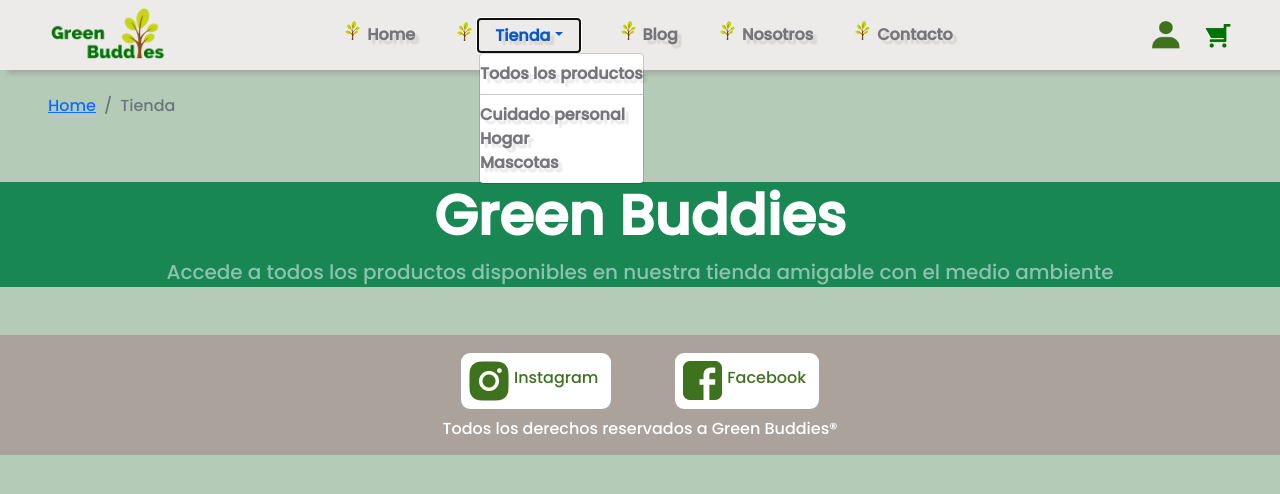
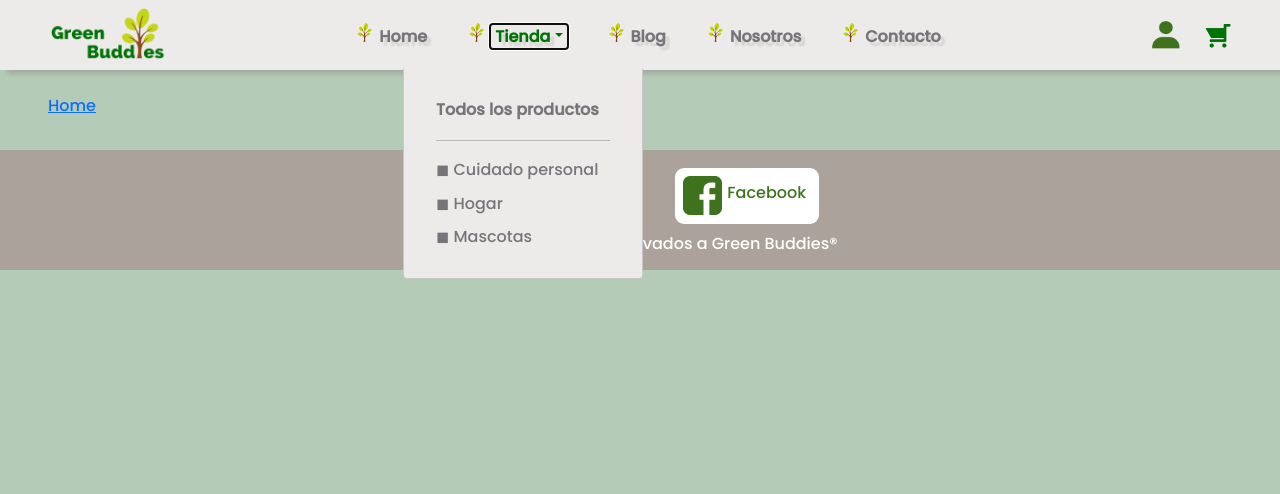
Before and after one commit to PPROF1-2021/a5-g4-tienda-on-line, a PHP site: page /tienda.html in a window 1280 px wide, after a click on "Tienda". Shown: the top 494 px of the page. Run offline with PHP 8.4, Linux system fonts and the light colour scheme; some libraries are stand-ins or nearby versions.

Commit message:
Ajuste de submenu Tienda en la barra de navegacion

```diff
--- a/Frontend/css/styles.css
+++ b/Frontend/css/styles.css
@@ -50,8 +50,9 @@
   text-shadow: var(--soft-shadow);
 }
 
-.navMenu a:hover {
-  color: rgba(0, 0, 0, 0.1);
+.navMenu a:hover,
+.navMenu a:focus {
+  color: #007305;
 }
 
 .navMenu img {
@@ -71,6 +71,32 @@
   gap: 4rem;
   margin-bottom: 0;
   list-style-image: url("../img/arbolito.png");
+  /* list-style: none; */
+}
+
+/* Submenu de tienda */
+.dropdown-menu {
+  background: var(--main-color);
+  padding: 1.5rem 2rem;
+  margin-top: 1.2rem !important;
+  margin-left: -5.5rem !important;
+  min-width: 15rem !important;
+  width: 2% !important;
+  border-top: none;
+  border-top-right-radius: 0;
+  border-top-left-radius: 0;
+}
+
+.dropdown-menu li {
+  padding: 0.3rem 0;
+}
+.dropdown-menu li a {
+  text-shadow: none;
+  font-weight: 400;
+  font-size: 1rem;
+}
+.dropdown-menu li:first-child a {
+  font-weight: 600;
 }
 
 .logBtn {
--- a/Frontend/tienda.html
+++ b/Frontend/tienda.html
@@ -25,20 +25,19 @@
       </a>
       <ul class="navLinks">
         <li><a href="index.html" target="self">Home</a></li>
-
-        <!----tienda categorias-->
         <li class="navbar_tienda">
-          <a class="nav-link dropdown-toggle" id="navbar_desplegable" href="tienda.html" role="button" data-bs-toggle="dropdown" aria-expanded="false">Tienda</a>
+          <a class="nav-link dropdown-toggle p-1" id="navbar_desplegable" href="tienda.html" role="hover"
+            data-bs-toggle="dropdown" aria-expanded="false">Tienda</a>
           <ul class="dropdown-menu" aria-labelledby="navbar_desplegable">
-              <li><a class="elemento_desplegable" href="tienda.html">Todos los productos</a></li>
-              <li><hr class="dropdown-divider" /></li>
-              <li><a class="elemento_desplegable" href="#!">Cuidado personal</a></li>
-              <li><a class="elemento_desplegable" href="#!">Hogar</a></li>
-              <li><a class="elemento_desplegable" href="#!">Mascotas</a></li>
+            <li><a class="elemento_desplegable" href="tienda.html">Todos los productos</a></li>
+            <li>
+              <hr class="dropdown-divider" />
+            </li>
+            <li><a class="elemento_desplegable" href="#!">◼ Cuidado personal</a></li>
+            <li><a class="elemento_desplegable" href="#!">◼ Hogar</a></li>
+            <li><a class="elemento_desplegable" href="#!">◼ Mascotas</a></li>
           </ul>
-      </li>
-      <!----tienda categorias-->
-
+        </li>
         <li><a href="blog.html">Blog</a></li>
         <li><a href="nosotros.html">Nosotros</a></li>
         <li><a href="contacto.html">Contacto</a></li>
@@ -62,17 +61,9 @@
       <nav aria-label="breadcrumb">
         <ol class="breadcrumb">
           <li class="breadcrumb-item"><a href="index.html">Home</a></li>
-          <li class="breadcrumb-item active" aria-current="page">Tienda</li>
         </ol>
       </nav>
     </div>
-
-    <div class="flex-fill px-lg-5 my-5 bg-success">
-      <div class="text-center text-white">
-          <h1 class="display-4 fw-bolder">Green Buddies</h1>
-          <p class="lead fw-normal text-white-50 mb-0">Accede a todos los productos disponibles en nuestra tienda amigable con el medio ambiente</p>
-      </div>
-  </div>
 
   </header>
 
```
Also changed, not shown: other parts of Frontend/css/styles.css (+41 -18 lines), Frontend/blog.html (+10 -19 lines), Frontend/contacto.html (+11 -20 lines), Frontend/index.html (+34 -29 lines), Frontend/login.html (+24 -25 lines), Frontend/nosotros.html (+8 -17 lines), Frontend/registro.html (+10 -19 lines).
